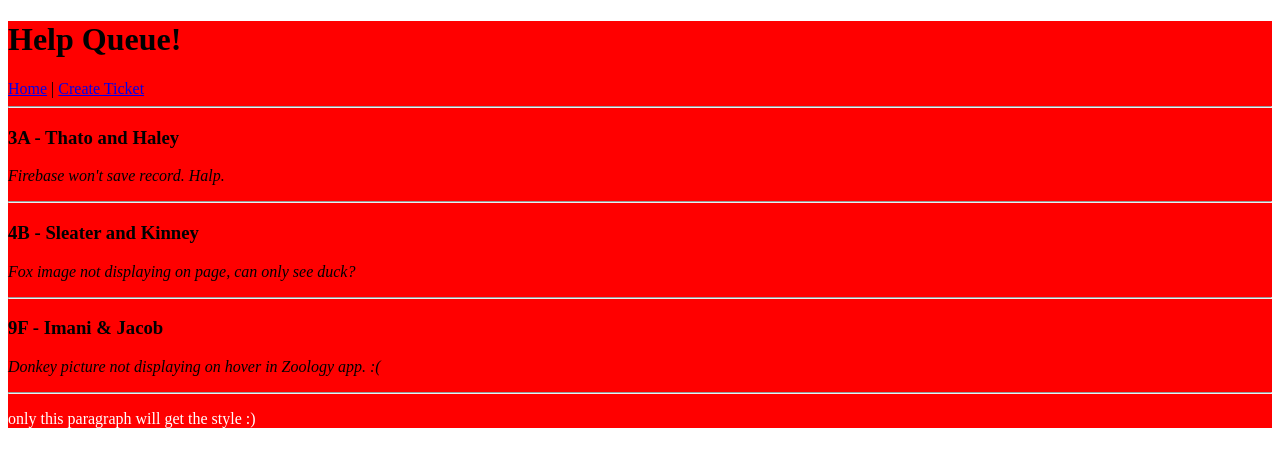
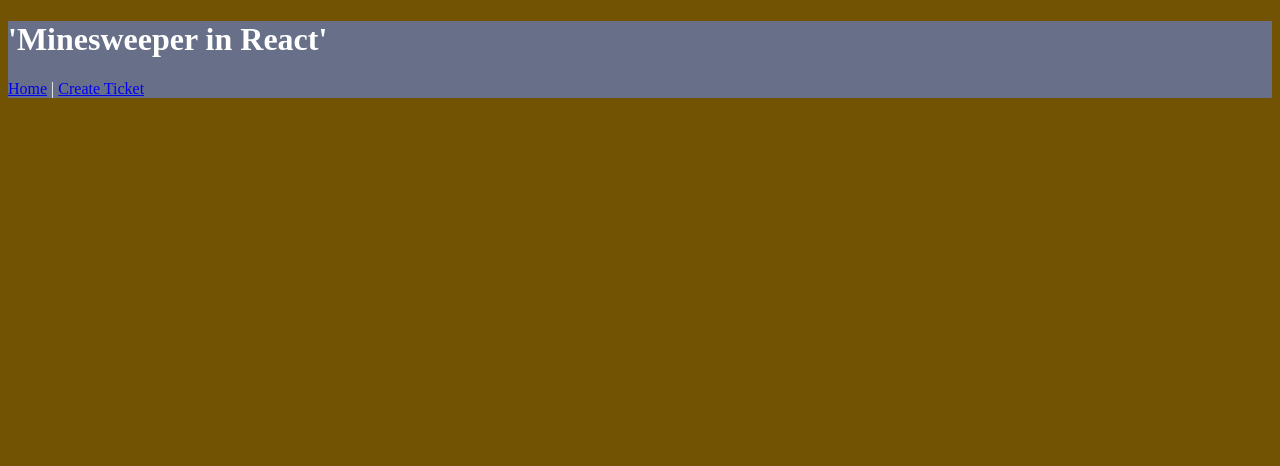
Before and after one commit to joepritch/minesweeperJSX, a React app: page / in a window 1280 px wide. Shown: the top 466 px of the page. Built offline with nearby package versions, Linux system fonts and the light colour scheme; the HTML template or start-up script is replaced by a standard one; a web font is replaced by a local one.

Commit message:
remove placeholder components, add gameboard component

```diff
--- a/src/components/App.jsx
+++ b/src/components/App.jsx
@@ -1,8 +1,6 @@
 import React from 'react';
 import Header from './Header';
-import TicketList from './TicketList';
-import NewTicketForm from './NewTicketForm';
-import MyStyledComponent from './MyStyledComponent';
+import Gameboard from './Gameboard'
 import { Switch, Route } from 'react-router-dom';
 
 function App(){
@@ -17,10 +15,10 @@
     <div>
       <link href="https://fonts.googleapis.com/css?family=Dokdo" rel="stylesheet"/>
       <style global jsx>{`
-        .redBackground{
+        *{
           background-color: ${randColor()};
         }
-        .redBackground:hover{
+        *:hover{
           background-color: ${randColor()};
           color: white;
         }
@@ -30,10 +28,8 @@
       `}</style>
       <Header/>
       <Switch>
-        <Route exact path='/' component={TicketList} />
-        <Route path='/newTicket' component={NewTicketForm} />
-       </Switch>
-      <MyStyledComponent/>
+        <Route exact path='/' component={Gameboard} />
+      </Switch>
     </div>
   );
 }
--- /dev/null
+++ b/src/components/Gameboard.jsx
@@ -0,0 +1,26 @@
+import React from 'react';
+import { Link } from 'react-router-dom';
+
+function Gameboard(){
+
+  return(
+    <div>
+      <style jsx>{`
+      .minefield{
+        display: grid;
+        grid-template-area:
+        "cell1 cell2 cell3 cell4 cell5"
+        "cell6 cell7 cell8 cell9 cell10"
+        "cell11 cell12 cell13 cell14 cell15"
+        "cell16 cell17 cell18 cell19 cell20"
+        "cell21 cell22 cell23 cell24 cell25"
+      }
+
+
+    `}</style>
+      <div className="minefield">
+
+      </div>
+    </div>
+  )
+}
--- a/src/components/Header.jsx
+++ b/src/components/Header.jsx
@@ -4,7 +4,7 @@
 function Header(){
   return (
     <div>
-      <h1>Help Queue!</h1>
+      <h1>'Minesweeper in React'</h1>
       <Link to="/">Home</Link> | <Link to="/newticket">Create Ticket</Link>
     </div>
   );
--- a/src/components/MyStyledComponent.jsx
+++ /dev/null
@@ -1,17 +0,0 @@
-import React from 'react';
-
-function MyStyledComponent(props) {
-
-  return (
-    <div>
-      <p className="red-text">only this paragraph will get the style :)</p>
-      <style jsx>{`
-        .red-text {
-          color: white;
-        }
-    `}</style>
-  </div>
-  );
-}
-
-export default MyStyledComponent;
--- a/src/components/NewTicketForm.jsx
+++ /dev/null
@@ -1,24 +0,0 @@
-import React from 'react';
-
-function NewTicketForm(){
-  return (
-    <div>
-      <form>
-        <input
-          type='text'
-          id='names'
-          placeholder='Pair Names'/>
-        <input
-          type='text'
-          id='location'
-          placeholder='Location'/>
-        <textarea
-          id='issue'
-          placeholder='Describe your issue.'/>
-        <button type='submit'>Help!</button>
-      </form>
-    </div>
-  );
-}
-
-export default NewTicketForm;
--- a/src/components/Ticket.jsx
+++ /dev/null
@@ -1,25 +0,0 @@
-import React from 'react';
-import PropTypes from 'prop-types';
-
-function Ticket(props){
-  return (
-    <div>
-      <style global jsx>{`
-        div {
-          background-color: red;
-        }
-      `}</style>
-      <h3>{props.location} - {props.names}</h3>
-      <p><em>{props.issue}</em></p>
-      <hr/>
-    </div>
-  );
-}
-
-Ticket.propTypes = {
-  names: PropTypes.string.isRequired,
-  location: PropTypes.string.isRequired,
-  issue: PropTypes.string
-};
-
-export default Ticket;
--- a/src/components/TicketList.jsx
+++ /dev/null
@@ -1,36 +0,0 @@
-import React from 'react';
-import Ticket from './Ticket';
-
-var masterTicketList = [
-  {
-    names: 'Thato and Haley',
-    location: '3A',
-    issue: 'Firebase won\'t save record. Halp.'
-  },
-  {
-    names: 'Sleater and Kinney',
-    location: '4B',
-    issue: 'Fox image not displaying on page, can only see duck?'
-  },
-  {
-    names: 'Imani & Jacob',
-    location: '9F',
-    issue: 'Donkey picture not displaying on hover in Zoology app. :('
-  }
-];
-
-function TicketList(){
-  return (
-    <div>
-      <hr/>
-      {masterTicketList.map((ticket, index) =>
-        <Ticket names={ticket.names}
-          location={ticket.location}
-          issue={ticket.issue}
-          key={index}/>
-      )}
-    </div>
-  );
-}
-
-export default TicketList;
```
